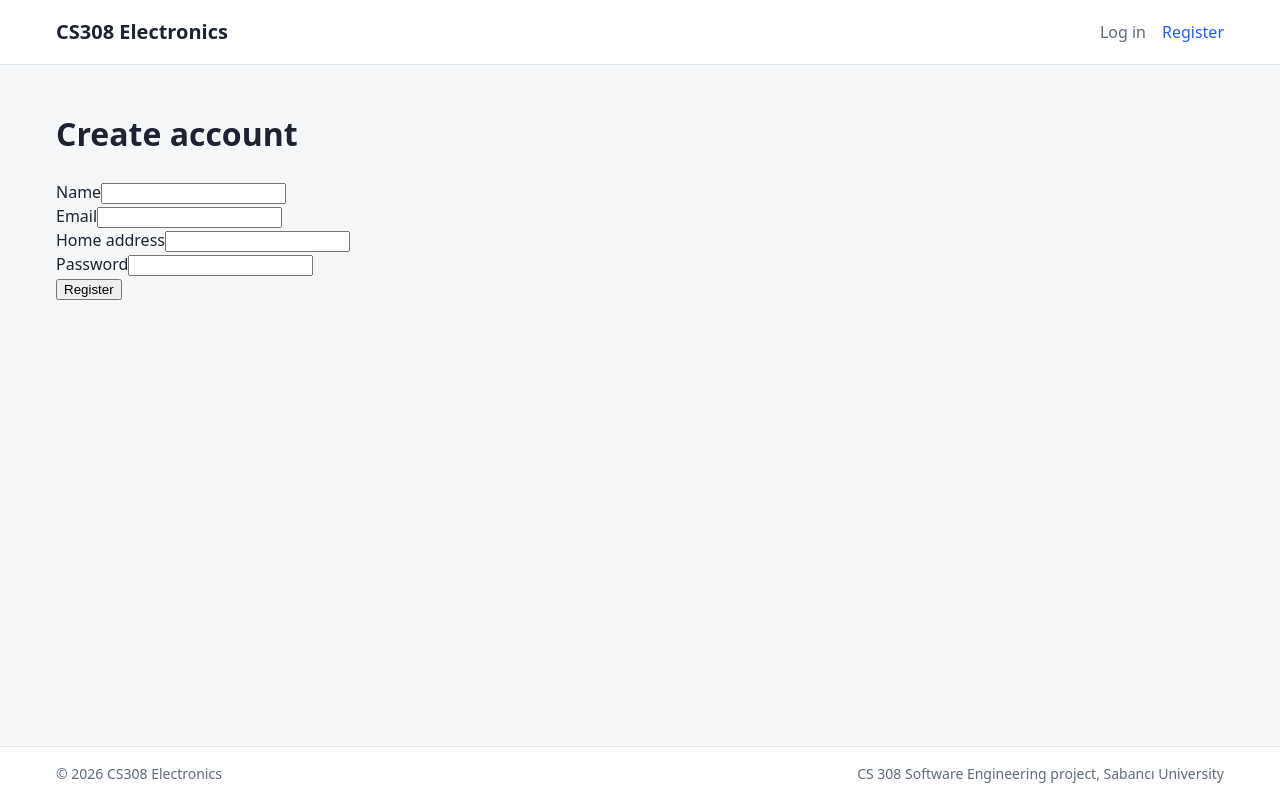
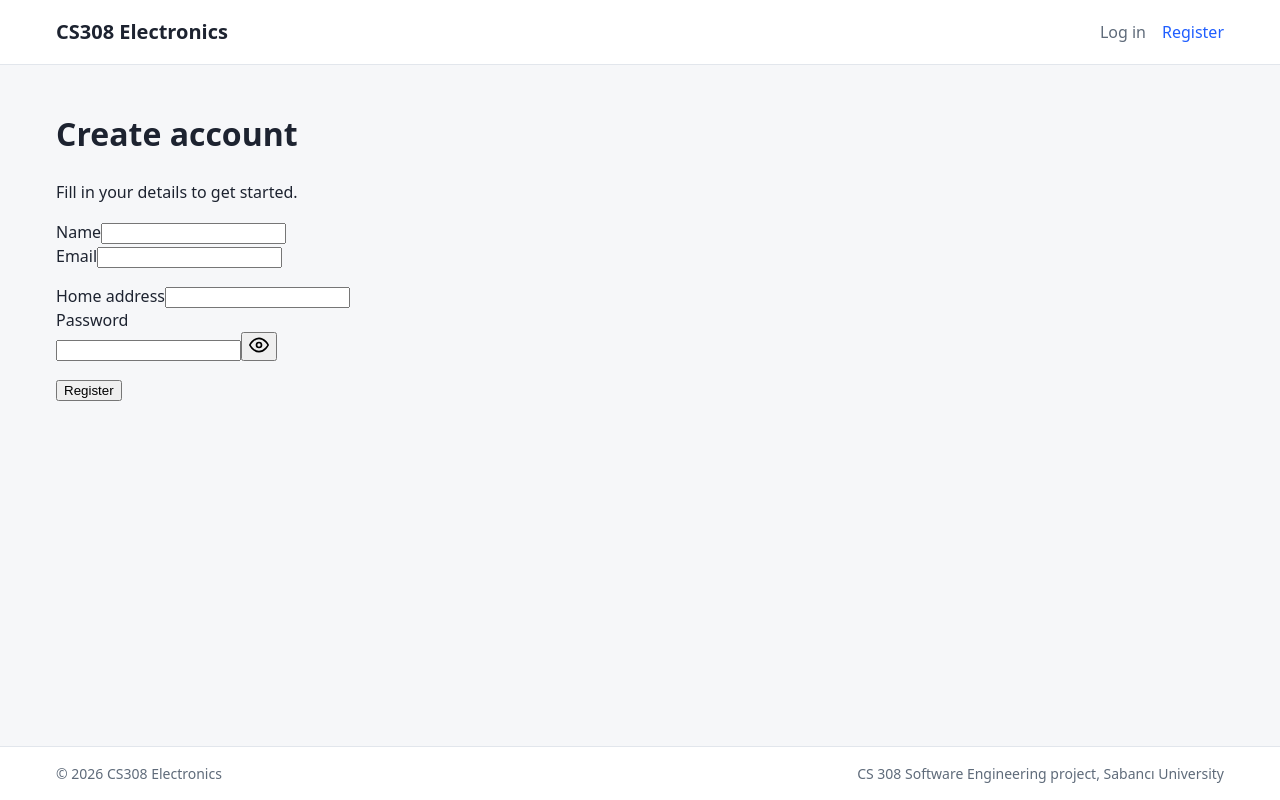
Before and after one commit to umutolcer/CS308-Project, a React (Vite) app in the folder frontend/: page /register in a window 1280 px wide. Built offline with nearby package versions, Linux system fonts and the light colour scheme.

Commit message:
feat: use PasswordField and reserve space for errors in login and register (SCRUM-28)

```diff
--- a/frontend/src/pages/LoginPage.jsx
+++ b/frontend/src/pages/LoginPage.jsx
@@ -1,6 +1,7 @@
 import { useState } from 'react';
 import { useNavigate } from 'react-router';
 import { useAuth } from '../auth/authContext';
+import PasswordField from '../components/PasswordField';
 
 // One message for wrong email and wrong password, so the form doesn't reveal which was wrong
 const GENERIC_ERROR = 'Invalid email or password';
@@ -40,10 +41,9 @@ export default function LoginPage() {
   return (
     <main className="auth-page">
       <h1>Log in</h1>
+      <p className="auth-subtitle">Welcome back. Enter your details to continue.</p>
 
       <form className="auth-form" onSubmit={handleSubmit} noValidate>
-        {error && <p role="alert">{error}</p>}
-
         <div className="form-field">
           <label htmlFor="email">Email</label>
           <input
@@ -56,17 +56,15 @@ export default function LoginPage() {
           />
         </div>
 
-        <div className="form-field">
-          <label htmlFor="password">Password</label>
-          <input
-            id="password"
-            name="password"
-            type="password"
-            autoComplete="current-password"
-            value={values.password}
-            onChange={handleChange}
-          />
-        </div>
+        <PasswordField
+          value={values.password}
+          onChange={handleChange}
+          autoComplete="current-password"
+        />
+
+        <p className="form-error" role={error ? 'alert' : undefined}>
+          {error}
+        </p>
 
         <button type="submit" disabled={submitting}>
           {submitting ? 'Logging in...' : 'Log in'}
--- a/frontend/src/pages/RegisterPage.jsx
+++ b/frontend/src/pages/RegisterPage.jsx
@@ -2,6 +2,7 @@ import { useState } from 'react';
 import { useNavigate } from 'react-router';
 import { validateEmail, validatePassword } from '../utils/validators';
 import { registerUser } from '../api/auth';
+import PasswordField from '../components/PasswordField';
 
 export default function RegisterPage() {
   const navigate = useNavigate();
@@ -50,10 +51,9 @@ export default function RegisterPage() {
   return (
     <main className="auth-page">
       <h1>Create account</h1>
+      <p className="auth-subtitle">Fill in your details to get started.</p>
 
       <form className="auth-form" onSubmit={handleSubmit} noValidate>
-        {apiError && <p role="alert">{apiError}</p>}
-
         <div className="form-field">
           <label htmlFor="name">Name</label>
           <input
@@ -77,7 +77,9 @@ export default function RegisterPage() {
             onChange={handleChange}
             aria-invalid={Boolean(errors.email)}
           />
-          {errors.email && <p role="alert">{errors.email}</p>}
+          <p className="field-error" role={errors.email ? 'alert' : undefined}>
+            {errors.email}
+          </p>
         </div>
 
         <div className="form-field">
@@ -92,19 +94,16 @@ export default function RegisterPage() {
           />
         </div>
 
-        <div className="form-field">
-          <label htmlFor="password">Password</label>
-          <input
-            id="password"
-            name="password"
-            type="password"
-            autoComplete="new-password"
-            value={values.password}
-            onChange={handleChange}
-            aria-invalid={Boolean(errors.password)}
-          />
-          {errors.password && <p role="alert">{errors.password}</p>}
-        </div>
+        <PasswordField
+          value={values.password}
+          onChange={handleChange}
+          autoComplete="new-password"
+          error={errors.password}
+        />
+
+        <p className="form-error" role={apiError ? 'alert' : undefined}>
+          {apiError}
+        </p>
 
         <button type="submit" disabled={submitting}>
           {submitting ? 'Registering...' : 'Register'}
```
